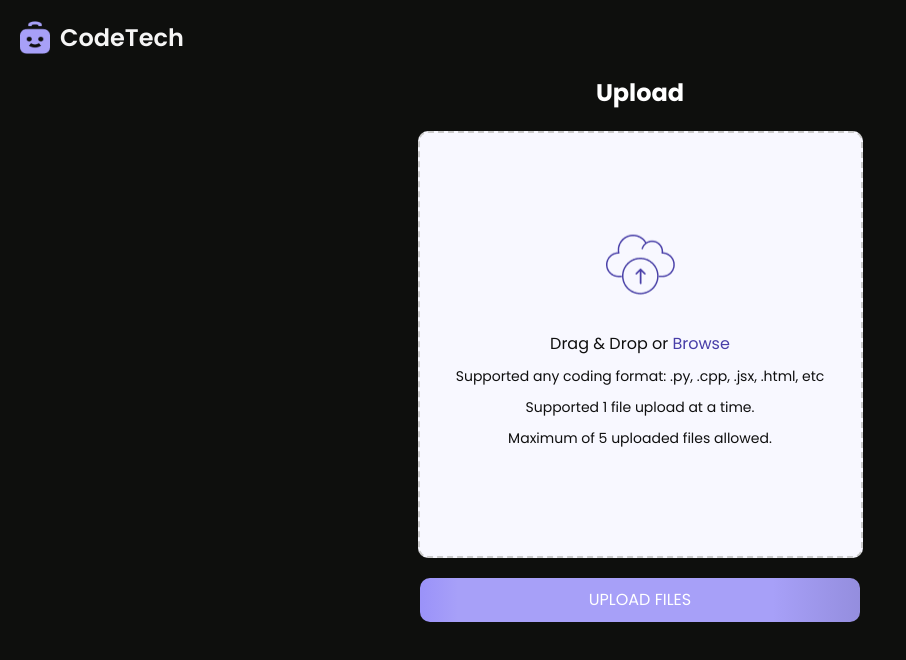
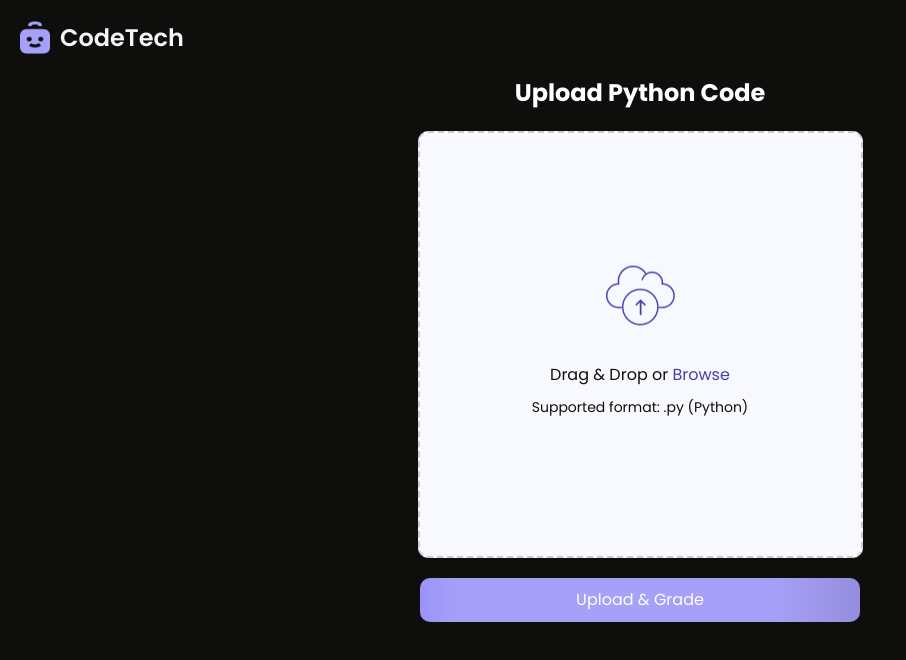
Before and after one commit to kkaushik03/SmartPost, a React (Create React App) app in the folder frontend/: page /fileupload in a window 1280 px wide. Shown: the top 660 px of the page, without its empty margins (0-906 px from the left). Built offline with nearby package versions, Linux system fonts and the light colour scheme.

Commit message:
updated for filenumber and grading

```diff
--- a/frontend/src/components/File/FileUpload.jsx
+++ b/frontend/src/components/File/FileUpload.jsx
@@ -1,291 +1,175 @@
-import React, { useRef, useState } from 'react'
+import React, { useState } from 'react';
 import { Link } from 'react-router-dom';
-import FileUploadImage from "../../assets/File/Upload _icon.png"
-import Logo from "../../assets/Navbar/Logo.png"
-import './FileUpload.css'
+import FileUploadImage from "../../assets/File/Upload _icon.png";
+import Logo from "../../assets/Navbar/Logo.png";
+import './FileUpload.css';
 
-// Icon import
-import {FaTrash} from "react-icons/fa";
+// Icon imports
+import { FaTrash } from "react-icons/fa";
 import { MdOutlineClose } from "react-icons/md";
 
 const FileUpload = () => {
-  // Dragging the file
-  const [isDragging, setIsDragging] = useState(false);
-  // Error messages for upload the files
+  const [filesUpload, setFilesUpload] = useState([]); // Files in queue
   const [error, setError] = useState("");
-  // Add the files to queues that user want to upload (initial)
-  const [filesUpload, setFilesUpload] = useState([]);
-  // Store files that has been uploaded (after)
-  const [filesUploaded, setFilesUploaded] = useState([]);
-  // Overall upload progress
-  const [progress, setProgress] = useState(0);
-  // Boolean state variable indicates whether an upload is in progress
-  const [uploading, setUploading]= useState(false);
-  // Store the cycle for upload
-  const cycleRef = useRef(null);
-  // Check if limit of 5 files reached
-  const fileLimit = filesUpload.length >= 5
+  const [gradingResult, setGradingResult] = useState(""); // Store grading response
+  const [uploading, setUploading] = useState(false);
+  const [progress, setProgress] = useState(0); // Track upload progress
 
-  // Common coding-file type
-  const codingFile = [
-    '.pdf', '.md', '.txt', '.py', '.cpp', '.c', '.h', '.hpp', '.java', '.js', '.jsx', '.ts', '.tsx',
-    '.go', '.rb', '.php', '.html', '.css', '.scss', '.less', '.sql', '.sh',
-    '.bash', '.json', '.xml', '.yaml', '.yml', '.r', '.swift',
-    '.kt', '.dart', '.cs', '.fs', '.rs', '.pl', '.lua', '.m', '.matlab',
-    '.vb', '.vbs', '.asm', '.s', '.scala', '.groovy', '.erl', '.ex', '.exs'
-  ];
+  // Allowed file types
+  const allowedTypes = [".py"];
 
-  // Validate the files
-  // Check for file types support in coding file
-  // If it is not in the list of file supported -> Display error message
-  // Return null if it is valid file
   const validateFile = (file) => {
-    const fileTypes = file.name.slice(file.name.lastIndexOf('.')).toLowerCase();
-    if(!codingFile.includes(fileTypes)) {
-      return `File type "${file.name}" is not supported, please upload another file.`
+    const fileType = file.name.slice(file.name.lastIndexOf('.')).toLowerCase();
+    if (!allowedTypes.includes(fileType)) {
+      return `File type "${file.name}" is not supported, please upload a Python (.py) file.`;
     }
     return null;
+  };
+
+  const handleFileInput = (e) => {
+    const selectedFile = e.target.files[0];
+    if (!selectedFile) return;
+
+    if (filesUpload.length >= 5) {
+      setError("You can only upload up to 5 files.");
+      return;
     }
 
-  // Handle dragging events when user drags a file over the upload area
-  // setIsDragging is true when a file is dragged into the drop area
-  const handleDragOver = (e) => {
-    e.preventDefault();
-    setIsDragging(true);
-  }
-
-  // seIsDragging is false when a file is dragged out of the drop area
-  const handleDragLeave = (e) => {
-    e.preventDefault();
-    setIsDragging(false);
-  }
-
-  // Drop the first file into the area and add them to file queue
-  // Passes the file to handleFiles for processing
-  const handleDrop = (e) => {
-    e.preventDefault();
-    setIsDragging(false);
-    const droppedFiles = Array.from(e.dataTransfer.files);
-    // Take the lastest file if multiple are dropped
-    // Check if the 'droppedFiles' array has at least 1 file
-    // If there is at least 1 file then assign the lastestFile to new array that take the lastest file upload
-    let latestFile = [];
-    if (droppedFiles.length > 0) {
-      latestFile = [droppedFiles[0]];
-    }
-    handleFiles(latestFile);
-  }
-
-  // Validates the provided file
-  const handleFiles = (newFiles) => {
-    // Clear any prev error message
-    setError("");
-    const validFiles = [];
-
-    // Loop through each file in the newFiles
-    newFiles.forEach((file) => {
-      const validationError = validateFile(file);
+    const validationError = validateFile(selectedFile);
     if (validationError) {
       setError(validationError);
       return;
     }
-      validFiles.push(file);
-    });
 
-    // Only allow one file at a time
-    // Replace the current in the queue with the new file
-    setFilesUpload(validFiles.slice(0, 1));
-
+    setFilesUpload((prevFiles) => [selectedFile, ...prevFiles].slice(0, 5)); // Add the newest file at the top, keep max 5
+    setError("");
+    setGradingResult(""); // Clear previous results
   };
 
-  // Handle file input when user chooses the files from their computer using "Browse" button
-  const handleFileInput = (e) => {
-    const selectedFiles = Array.from(e.target.files);
-    // Take the lastest file if multiple are dropped
-    // Check if the 'selectedFiles' array has at least 1 file
-    // If there is at least 1 file then assign the lastestFile to new array that take the lastest file upload
-    let latestFile = [];
-    if (selectedFiles.length > 0) {
-      latestFile = [selectedFiles[0]];
-    }
-    handleFiles(latestFile);
-  };
-
-  // Remove file from the upload queue
   const removeFileFromQueue = (fileName) => {
     setFilesUpload((prevFiles) => prevFiles.filter((file) => file.name !== fileName));
   };
 
-  // Cancel the file that currently uploading
-  // Clear the current running progress
-  // Reset the ref
-  // Set back the progress into 0
-  const cancelUpload = () => {
-    if (cycleRef.current) {
-      clearInterval(cycleRef.current)
-      cycleRef.current = null;
-    }
-    setFilesUpload([])
-    setProgress(0)
-    setUploading(false);
-    setError("");
-  }
-
-  // Remove the file uploaded
-  const removeFileUploaded = (fileName) => {
-    setFilesUploaded((prevFiles) => prevFiles.filter((file) => file.name !== fileName));
-  }
-
-  // Uploading progress
-  // If there is no file upload then display error message for to require the upload
-  const uploadingProgress = () => {
-    if(filesUpload.length === 0) {
-      setError("Please choose or drag a file to upload.");
+  const uploadingProgress = async () => {
+    if (filesUpload.length === 0) {
+      setError("Please choose at least one file to upload.");
       return;
     }
 
-    // Check for file uploaded exceed 5 files
-    if(filesUploaded.length >= 5) {
-      setError("You have reached the limit of 5 uploaded files. Please delete somes file to upload more.");
-      return;
-    }
+    setUploading(true);
+    setProgress(0);
+    setError("");
 
-    // Start uploading progress from beginning until full circle bar
-    setUploading(true);
-    setError("");
-    setProgress(0);
+    const formData = new FormData();
+    formData.append("file", filesUpload[0]); // ✅ Process the most recent file first
 
-    // Initial the progress value into 0
     let progressVal = 0;
-
-    // Start the cycle uploading
-    // Add the progress value +10 each time and start the progress bar
-    // Move file from queue to uploaded when finish
-    // If it reach over 100% then reset the cycle upload
-    cycleRef.current = setInterval(() =>  {
+    const interval = setInterval(() => {
       progressVal += 10;
       setProgress(progressVal);
+      if (progressVal >= 100) {
+        clearInterval(interval);
+      }
+    }, 500); // Update progress every 500ms
 
-      // Check for when cycle progress is done
-      // Clear the interval then reset
-      if (progressVal >= 100) {
-        clearInterval(cycleRef.current);
-        cycleRef.current = null;
-        setFilesUploaded((prev) => [...prev, ...filesUpload]);
-        setFilesUpload([]);
+    try {
+      const response = await fetch("http://127.0.0.1:5001/upload", {
+        method: "POST",
+        body: formData,
+      });
+
+      const data = await response.json();
+
+      if (response.ok) {
+        setGradingResult(data.grading_result);
+      } else {
+        setError(data.error || "Upload failed.");
+      }
+    } catch (error) {
+      setError("Error connecting to the server.");
+    } finally {
+      clearInterval(interval);
       setUploading(false);
-        setProgress(0);
+      setProgress(100);
     }
-    }, 700);
-  }
+  };
 
   return (
     <div id="fileupload" className="fileupload-container">
       <div className="logo">
-        <Link to = "/">
+        <Link to="/">
           <img src={Logo} alt="Logo" />
           <p className="title">CodeTech</p>
         </Link>
       </div>
 
       <div className="fileupload-content">
-        {/* Conditional statement if uploading is "true" */}
-        {uploading ? (
-          // Uploading progress
-          <div className="fileupload-uploading-overlay">
-            <h2 className="fileupload-header">Uploading</h2>
-            <div className="fileupload-uploading-cycle">
-              <div
-                className="fileupload-uploading-cycle-bar"
-                style={{background: `conic-gradient(#6c63ff ${progress * 3.6}deg, #ddd 0deg)`}}
-              >
-                <div class="fileupload-uploading-cycle-bar-inner"> </div>
+        <h2 className="fileupload-header">Upload Python Code</h2>
 
-              </div>
-
-            </div>
-
-            <button className="fileupload-cancel-upload-button" onClick={cancelUpload}>Cancel</button>
-
-          </div>
-        ) : (
-          <>
-            <h2 className="fileupload-header">Upload</h2>
-
-            <div
-            className={`fileupload-background ${isDragging ? 'dragging' : ''} ${fileLimit ? 'disable' : ''}`}
-            {...(fileLimit ? {} : {
-              onDragOver: handleDragOver,
-              onDragLeave: handleDragLeave,
-              onDrop: handleDrop,
-            })}
-            >
-
+        <div className="fileupload-background">
           <div className="fileupload-image">
             <img src={FileUploadImage} alt="" />
           </div>
 
-            <p className="fileupload-instruction"> Drag & Drop or
-              <span className="fileupload-browse"> Browse
-                <input
-                  type="file"
-                  onChange={handleFileInput}
-                  className="fileupload-input"
-                  disabled = {fileLimit}
-                />
+          <p className="fileupload-instruction">
+            Drag & Drop or{" "}
+            <span className="fileupload-browse">
+              Browse
+              <input type="file" onChange={handleFileInput} className="fileupload-input" />
             </span>
           </p>
 
-            <p className="fileupload-formats-text"> Supported any coding format: .py, .cpp, .jsx, .html, etc </p>
-            <p className="fileupload-limit-text"> Supported 1 file upload at a time. </p>
-            <p className="fileupload-limit-text"> Maximum of 5 uploaded files allowed. </p>
-
+          <p className="fileupload-formats-text">Supported format: .py (Python)</p>
         </div>
 
         {error && <p className="fileupload-error">{error}</p>}
 
-            {/* Uploading the file  */}
         {filesUpload.length > 0 && (
           <div className="fileupload-queued">
-                <h3 className="fileupload-queued-header">
-                  Uploading Queue - {filesUpload.length}/{filesUpload.length} file
-                </h3>
-                {filesUpload.map((file) => (
-                  <div key={file.name} className="fileupload-queued-file">
+            <h3>Files Selected ({filesUpload.length}/5):</h3>
+            {filesUpload.map((file, index) => (
+              <div key={file.name} className={`fileupload-queued-file ${index === 0 ? "latest-file" : ""}`}>
                 <span>{file.name}</span>
-                    <button className="fileupload-cancel-icon" onClick={() => removeFileFromQueue(file.name)}> <MdOutlineClose/> </button>
+                <button className="fileupload-cancel-icon" onClick={() => removeFileFromQueue(file.name)}>
+                  <MdOutlineClose />
+                </button>
               </div>
             ))}
           </div>
         )}
 
-            {/* File uploaded */}
-            {filesUploaded.length > 0 && (
-              <div className="fileupload-uploaded">
-                <h3 className="fileupload-uploaded-header"> Uploaded - {filesUploaded.length}/5 files</h3>
-                {filesUploaded.map((file) => (
-                  <div key={file.name} className="fileupload-uploaded-file">
-                    <span>{file.name}</span>
-
-                    <div className="fileupload-uploaded-info">
-                      <button className="fileupload-result-button"> Result </button>
-                      <button className="fileupload-remove-icon" onClick={() => removeFileUploaded(file.name)}> <FaTrash/> </button>
-                    </div>
-
-                  </div>
-                ))}
+        {/* Upload Progress Circle */}
+        {uploading && (
+          <div className="progress-circle-container">
+            <svg className="progress-circle" viewBox="0 0 100 100">
+              <circle className="progress-background" cx="50" cy="50" r="45" />
+              <circle
+                className="progress-bar"
+                cx="50"
+                cy="50"
+                r="45"
+                strokeDasharray="282.74"
+                strokeDashoffset={282.74 - (progress / 100) * 282.74}
+              />
+              <text x="50" y="55" textAnchor="middle" className="progress-text">
+                {progress}%
+              </text>
+            </svg>
           </div>
         )}
 
-            <button className="fileupload-button" onClick={uploadingProgress} disabled={uploading || fileLimit}> UPLOAD FILES </button>
+        <button className="fileupload-button" onClick={uploadingProgress} disabled={uploading}>
+          {uploading ? `Uploading... ${progress}%` : "Upload & Grade"}
+        </button>
 
-          </>
-
+        {gradingResult && (
+          <div className="fileupload-result">
+            <h3>Grading Report:</h3>
+            <div dangerouslySetInnerHTML={{ __html: gradingResult }} />
+          </div>
         )}
       </div>
-
     </div>
-
   );
 };
 
```
Lines whose indentation alone changed are shown as unchanged.
